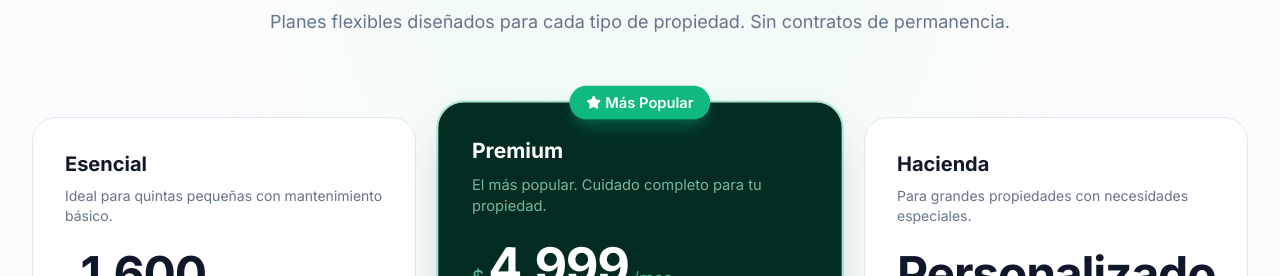
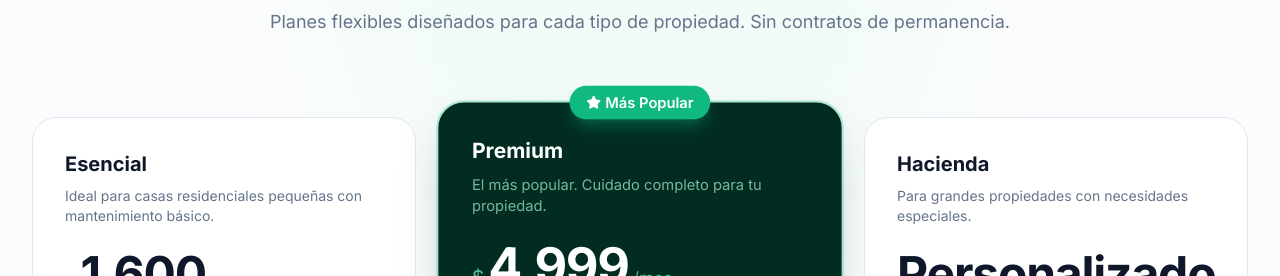
Before and after one commit to Seraphael-mishkan/arboledacut-web, a React (Vite) app: page / in a window 1280 px wide. Shown: the part 6040-6316 px from the top of the page. Built offline with nearby package versions, Linux system fonts and the light colour scheme.

Commit message:
Cambiar quintas por casas residenciales en la descripcion del plan Esencial

```diff
--- a/src/components/Pricing.tsx
+++ b/src/components/Pricing.tsx
@@ -5,7 +5,7 @@ import { Check, Star, ArrowRight, Sparkles } from 'lucide-react';
 const plans = [
   {
     name: 'Esencial',
-    description: 'Ideal para quintas pequeñas con mantenimiento básico.',
+    description: 'Ideal para casas residenciales pequeñas con mantenimiento básico.',
     price: '1,600',
     frequency: '/quincena',
     popular: false,
```
